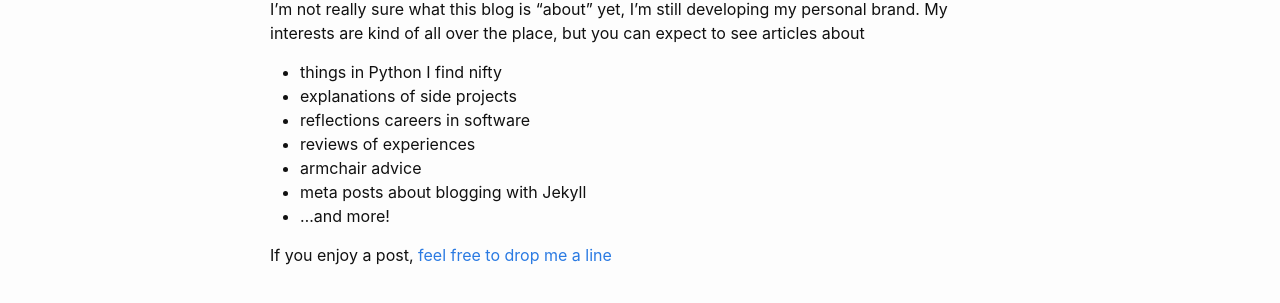
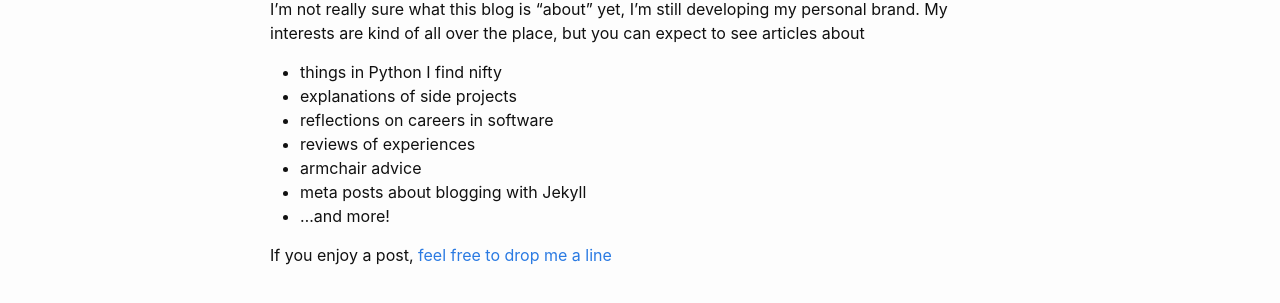
Before and after one commit to ayyjohn/ayyjohn.github.io, a Jekyll site: the page built from about.md, in a window 1280 px wide. Shown: the part 308-611 px from the top of the page. Built offline with Jekyll 4.4.1, drawn with Linux system fonts in a browser that asks for light colours.

```diff
--- a/about.md
+++ b/about.md
@@ -14,7 +14,7 @@ I'm not really sure what this blog is "about" yet, I'm still developing my perso
 
 * things in Python I find nifty
 * explanations of side projects
-* reflections careers in software
+* reflections on careers in software
 * reviews of experiences
 * armchair advice
 * meta posts about blogging with Jekyll
```
